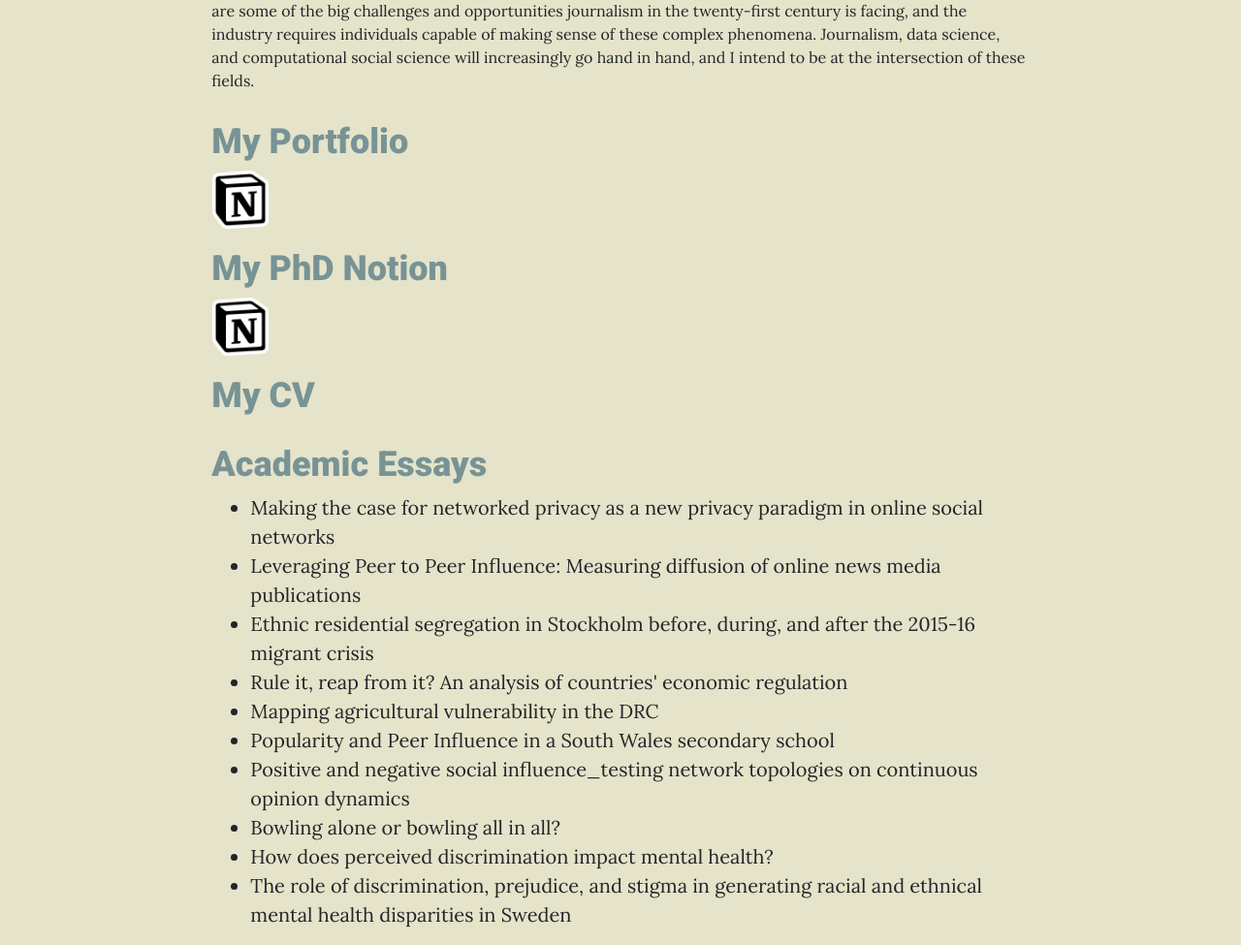
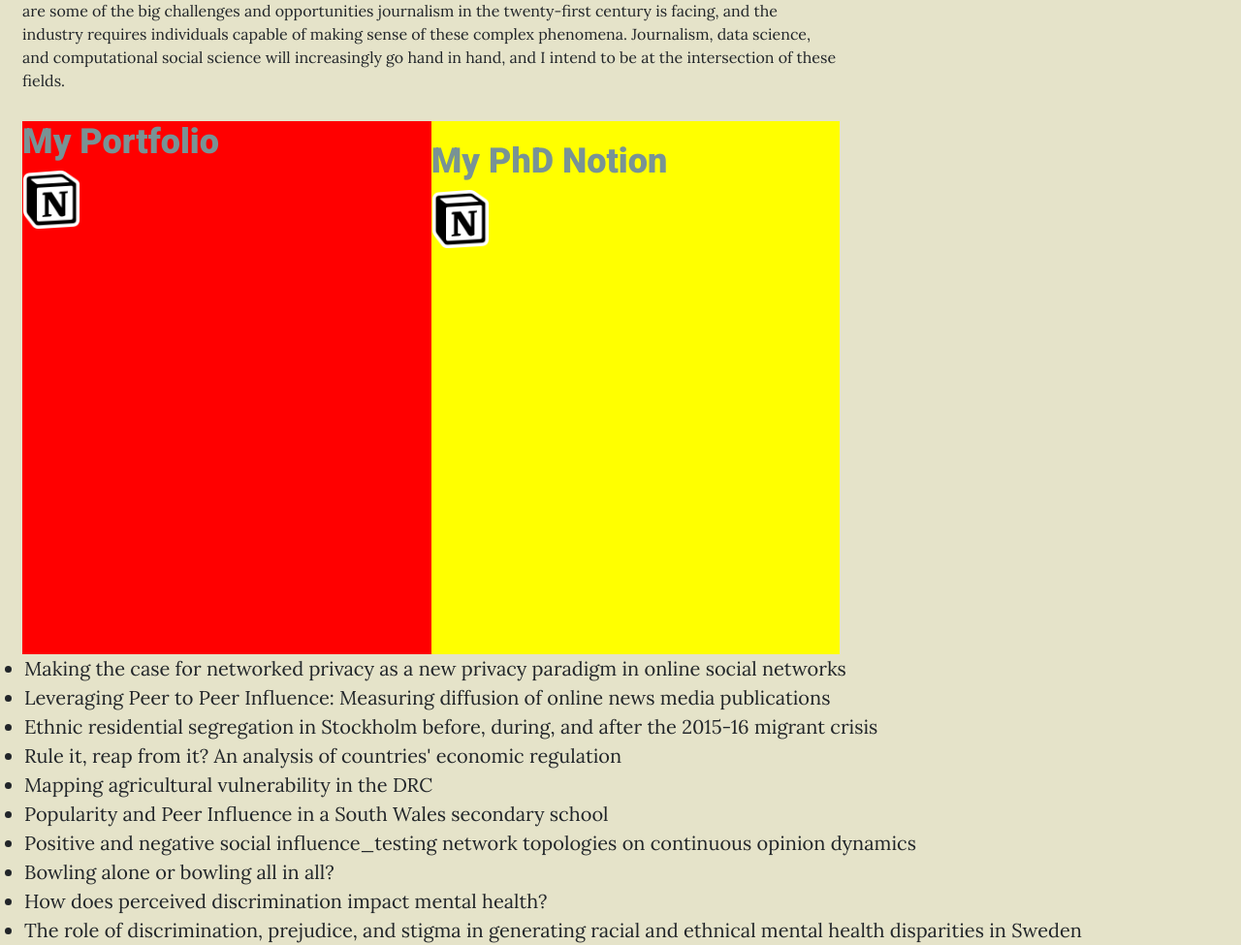
Before and after one commit to simonabisiani/simonabisiani_old_website, a website: page index.html in a window 1280 px wide. Shown: the part 1725-2700 px from the top of the page at 97% size. Drawn offline with nearby package versions, Linux system fonts and the light colour scheme.

Commit message:
Update index.html

```diff
--- a/index.html
+++ b/index.html
@@ -55,18 +55,16 @@
 
 <p style="font-size: 16px;">As a computational journalist, my aims are generally three-fold. First, I want to avail of data acquiring and analysis techniques to generate journalistic outputs that rely on news values, and strive for objectivity, through numbers, but also for truth, through informed and transparent methodological choices. Second, I am aware there are stories to be found in the vast online realm, ranging from using digital traces on social media networks to better understand human behaviour, to keeping governments accountable or guiding them, and finally to understanding the effects of architectural choices by big social media companies on individuals’ freedom and, more generally, society. Third, I want to use computational tools to make better sense of the directions newsrooms should take in our digital age. Polarization, loss of trust in news organizations, the development of algorithmic journalism, content virality, abundance of information, and shrinking spans of collective attention, are some of the big challenges and opportunities journalism in the twenty-first century is facing, and the industry requires individuals capable of making sense of these complex phenomena. Journalism, data science, and computational social science will increasingly go hand in hand, and I intend to be at the intersection of these fields.</p>
 
- <div class="splitscreen">
-  <div class="left">
- <h2 class="section-heading" style = "font-family: 'Roboto', sans-serif; color: #789395;">My Portfolio</h2>
+ <div style="background-color: red; width: 50%; height: 550px; float:left;">
+<h2 class="section-heading" style = "font-family: 'Roboto', sans-serif; color: #789395;">My Portfolio</h2>
           <a href="https://simonabisiani.notion.site/Ciao-I-m-Simona-Bisiani-beb2b44cadcf4461bac416b5ea4ce5a8"><img src="img/Notion_app_logo.png"
-            alt="Portfolio" style="width:60px;height:60px;"></a>
-  </div>
+            alt="Portfolio" style="width:60px;height:60px;"></a>        </div>
 
-  <div class="right">
+        <div style="background-color: yellow; width:50%; height: 550px; float:left;">
     <h2 class="section-heading" style = "padding-top:20px; font-family: 'Roboto', sans-serif; color: #789395;">My PhD Notion</h2>
  <a href="https://simonabisiani.notion.site/Home-7a1dee804e3f4fedb89205b468253f69"><img src="img/Notion_app_logo.png"
-            alt="PhD Notion" style="width:60px;height:60px;"></a>
-  </div>
+            alt="PhD Notion" style="width:60px;height:60px;"></a>        </div>
+
 </div>
 
 
```
